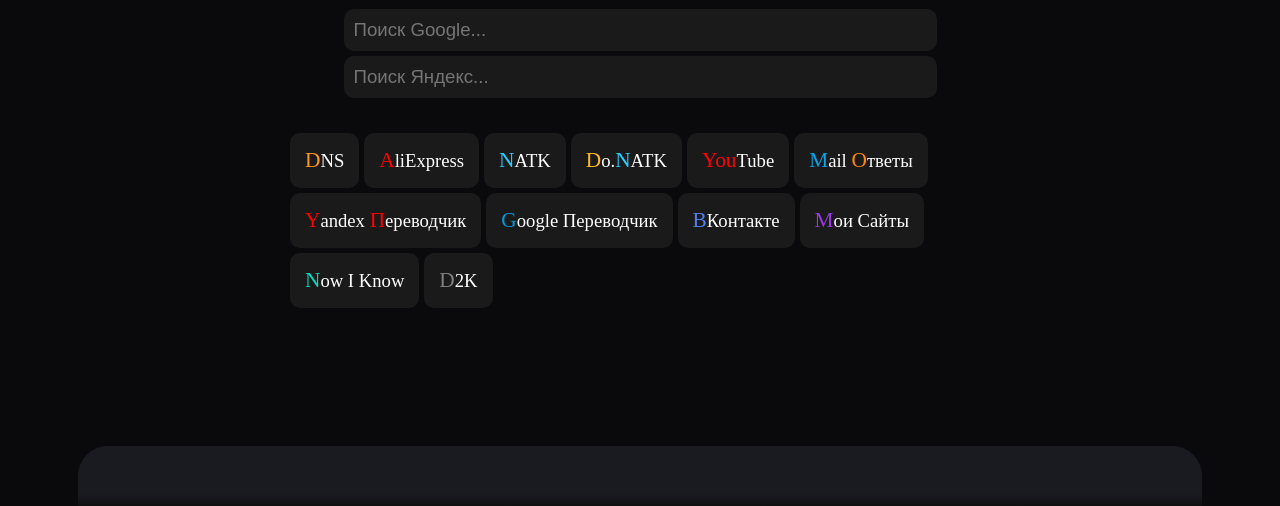
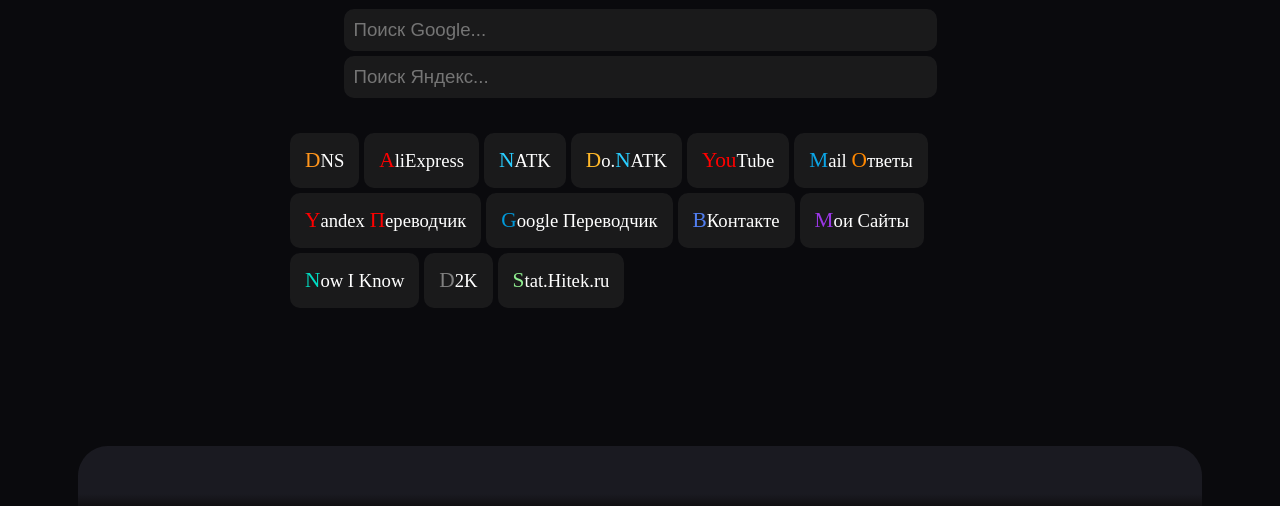
Before and after one commit to DER-2SH-KA/DER-2SH-KA.github.io, a plain HTML site: page index.html in a window 1280 px wide. Shown: the part 294-800 px from the top of the page. Drawn offline with Linux system fonts and the light colour scheme.

Commit message:
Deleted Assets from Main Page and added stat.hitek

```diff
--- a/index.html
+++ b/index.html
@@ -71,6 +71,9 @@
                 <div class="use_link" id="D2K">
                     <a href="mysite/index.html" title="D2K" alt="D2K" target="_blank">D2K</a>
                 </div>
+                <div class="use_link" id="hitek">
+                    <a href="https://stat.hitek.ru/" title="stat.hitek" alt="stat.hitek" target="_blank">Stat.Hitek.ru</a>
+                </div>
 
                 <!--<div class="use_link" id="AddWebPage">
                     <a href="#" onclick="AddNewWebPage()" alt="+"><b>+</b></a>
--- a/style.css
+++ b/style.css
@@ -200,6 +200,11 @@
     font-size: 16pt;
 }
 
+#hitek::first-letter {
+    color: lightgreen;
+    font-size: 16pt;
+}
+
 
 /*
 #AddWebPage {
```
Also changed, not shown: Assets/bg-image.jpg (deleted), Assets/favicon.ico (deleted), Assets/logo.png (deleted), Assets/rutube.png (deleted), Assets/vk.png (deleted), Assets/youtube.png (deleted).
